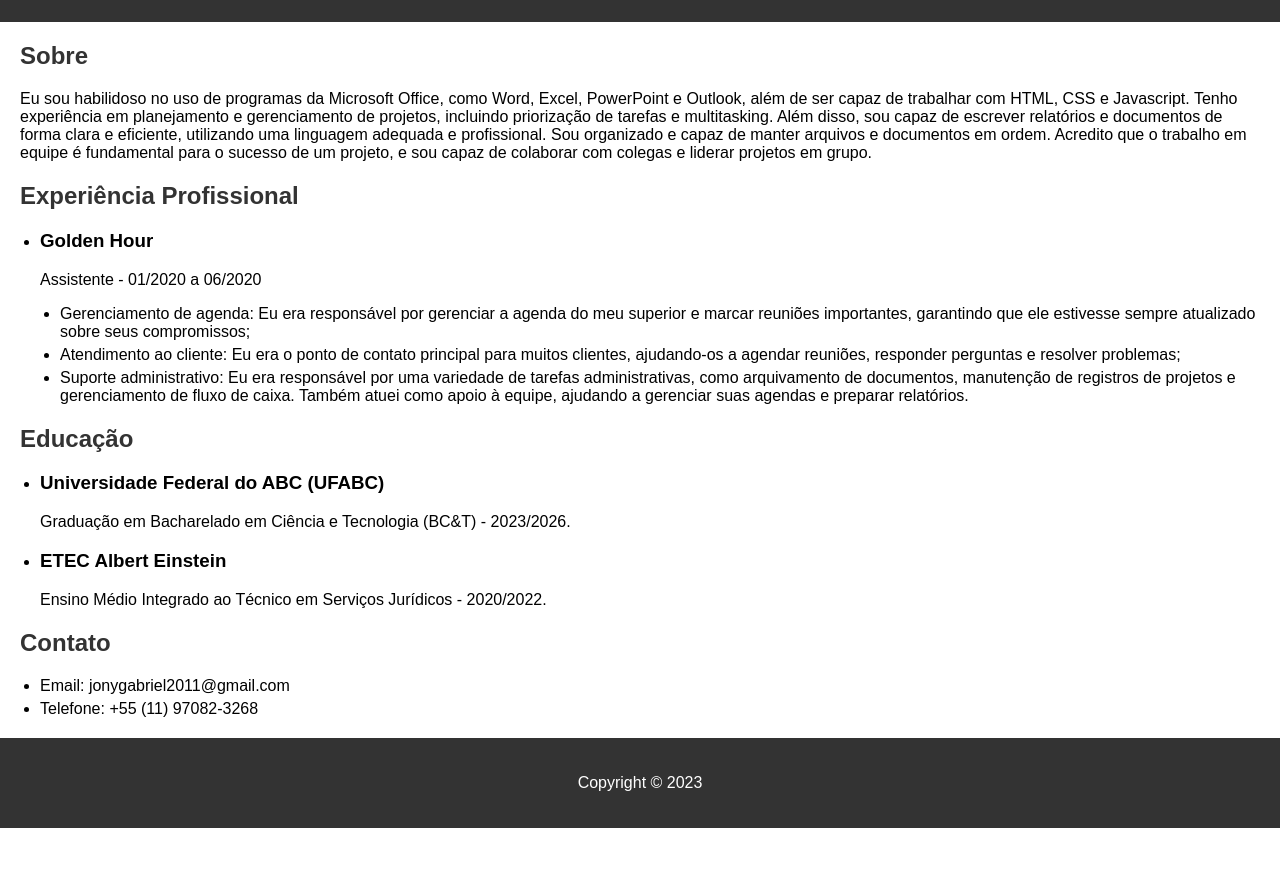
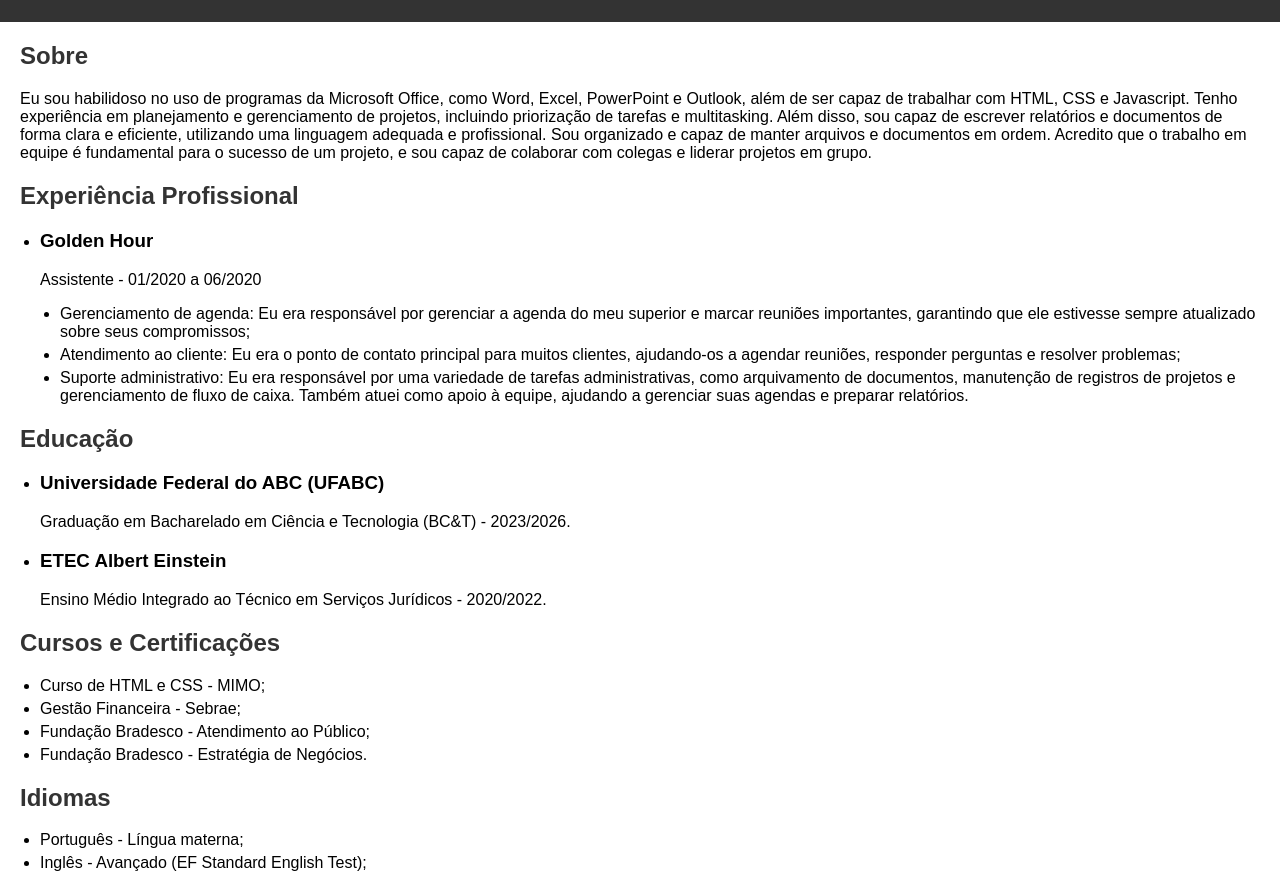
Before and after one commit to jony-norris1/Curriculo, a plain HTML site: page index.html in a window 1280 px wide. Shown: the part 78-952 px from the top of the page. Before the commit the page ends 906 px from the top, so only its background shows below. Drawn offline with Linux system fonts and the light colour scheme.

Commit message:
Update index.html

```diff
--- a/index.html
+++ b/index.html
@@ -48,10 +48,28 @@
         </li>
       </ul>
     </section>
+    <section id="cursos">
+      <h2>Cursos e Certificações</h2>
+      <ul>
+        <li>Curso de HTML e CSS - MIMO;</li>
+        <li>Gestão Financeira - Sebrae;</li>
+        <li>Fundação Bradesco - Atendimento ao Público;</li>
+        <li>Fundação Bradesco - Estratégia de Negócios.</li>
+      </ul>
+    </section>
+    <section id="idiomas">
+      <h2>Idiomas</h2>
+      <ul>
+        <li>Português - Língua materna;</li>
+        <li>Inglês - Avançado (EF Standard English Test);</li>
+        <li>Francês - Intermediário.</li>
+      </ul>
+    </section>
+
     <section id="contato">
       <h2>Contato</h2>
       <ul>
-        <li>Email: jonygabriel2011@gmail.com</li>
+        <li>Email: <a href="mailto:jonygabriel2011@gmail.com">jonygabriel2011@gmail.com</a></li>
         <li>Telefone: +55 (11) 97082-3268</li>
       </ul>
     </section>
```
